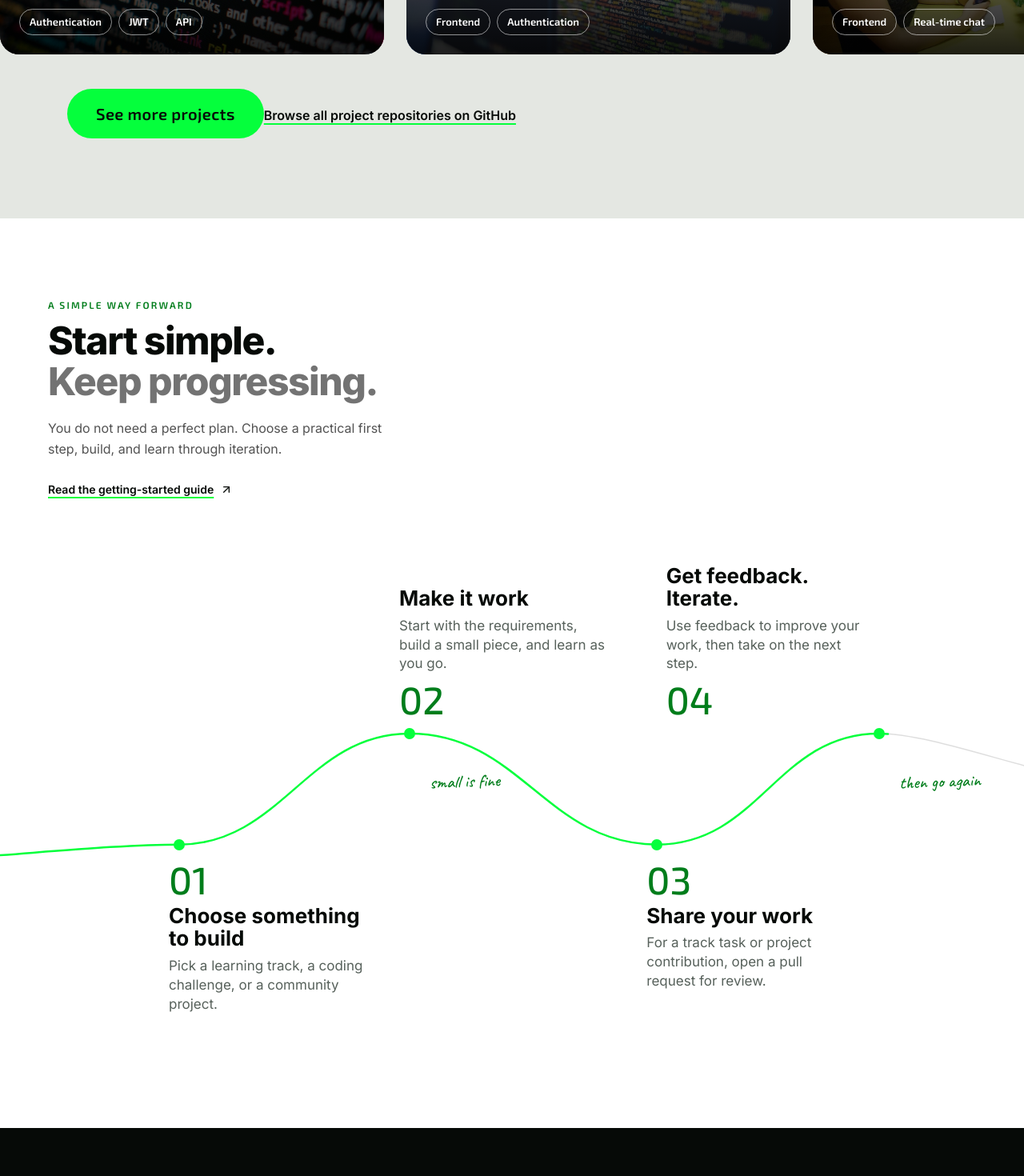
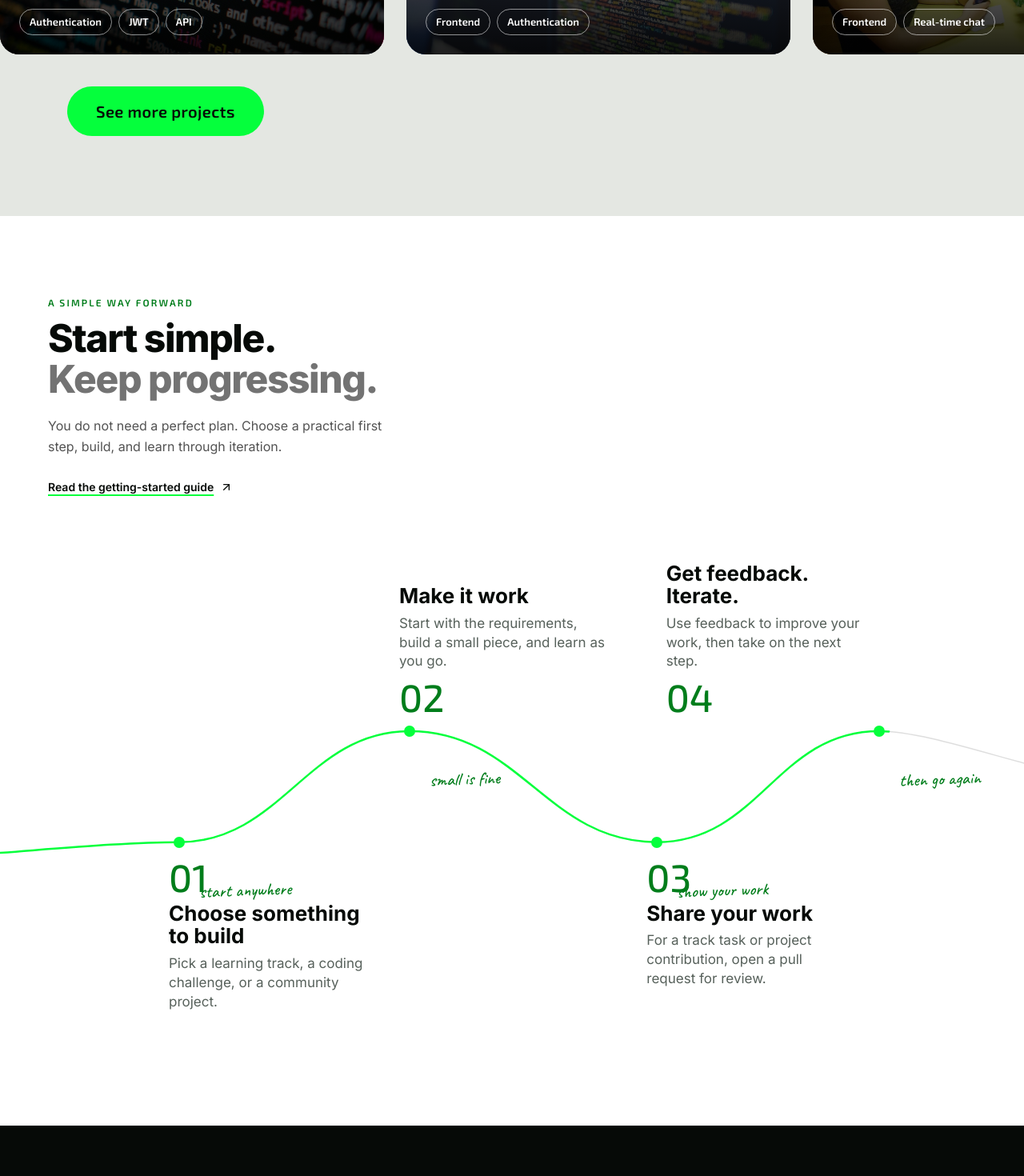
Before and after one commit to dev-wengi/wengi-website, a React (Vite) app: page / in a window 1280 px wide. Shown: the part 3160-4630 px from the top of the page at 80% size. Built offline with nearby package versions, Linux system fonts and the light colour scheme.

Commit message:
Trim projects footer link, add notes to every process step

```diff
--- a/src/data/steps.ts
+++ b/src/data/steps.ts
@@ -13,6 +13,7 @@ export const PROCESS_STEPS: ProcessStepData[] = [
     title: 'Choose something to build',
     description:
       'Pick a learning track, a coding challenge, or a community project.',
+    note: 'start anywhere',
   },
   {
     id: 'make',
@@ -28,6 +29,7 @@ export const PROCESS_STEPS: ProcessStepData[] = [
     title: 'Share your work',
     description:
       'For a track task or project contribution, open a pull request for review.',
+    note: 'show your work',
   },
   {
     id: 'iterate',
--- a/src/sections/Projects.tsx
+++ b/src/sections/Projects.tsx
@@ -205,14 +205,6 @@ export const Projects: React.FC<ProjectsProps> = ({
             {showAll ? 'Show less' : 'See more projects'}
           </button>
         )}
-        <a
-          href="https://github.com/dev-wengi/dev-wengi/tree/main/projects"
-          target="_blank"
-          rel="noopener noreferrer"
-          className="mt-6 inline-flex items-center gap-2 rounded-sm font-sans text-[16px] font-semibold text-black underline decoration-[var(--green-highlight,#05FF3C)] decoration-2 underline-offset-4 transition-colors hover:text-neutral-600 focus-visible:outline-none focus-visible:ring-2 focus-visible:ring-[var(--green-highlight,#05FF3C)]"
-        >
-          Browse all project repositories on GitHub
-        </a>
       </div>
     </section>
   )
```
